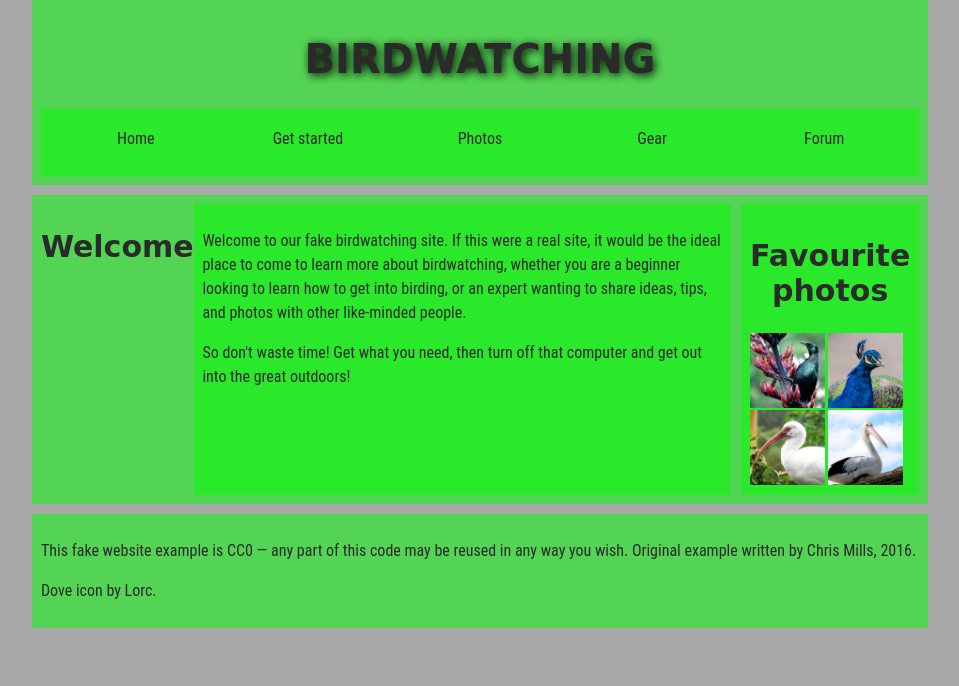
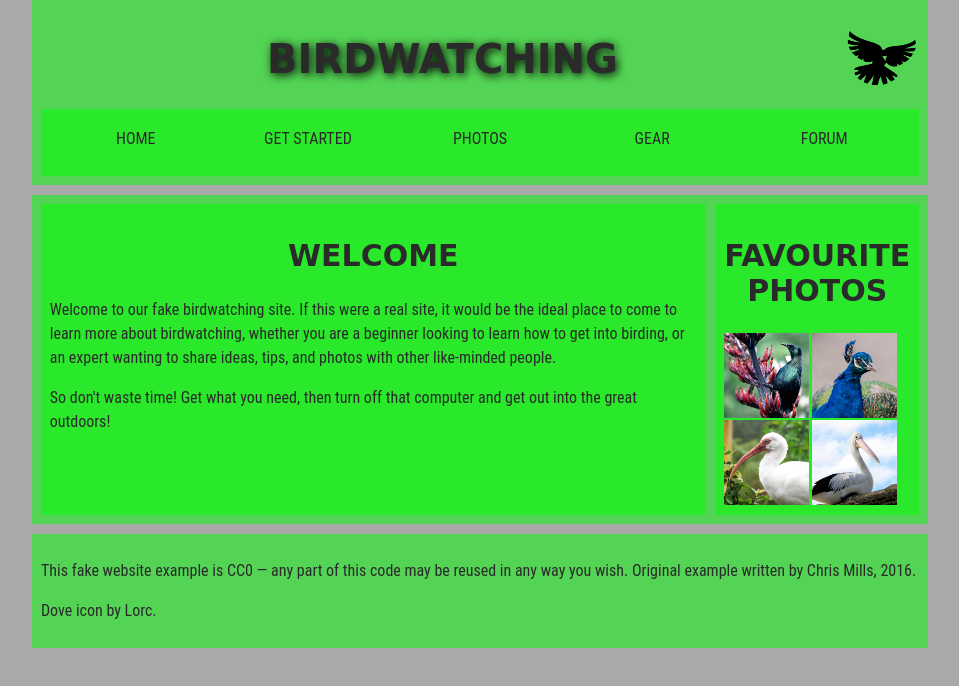
Before and after one commit to EdwinahLynn/inft1206sec6, a plain HTML site: page assignments/assignment1pt2.html in a window 1280 px wide. Shown: the whole page, without its empty margins (160-1119 px from the left). Drawn offline with Linux system fonts and the light colour scheme.

Commit message:
assignment1pt2.html update
Added the dove logo

```diff
--- a/assignments/assignment1pt2.html
+++ b/assignments/assignment1pt2.html
@@ -8,22 +8,23 @@
 </head>
 <body>
     <header>
-        <h1>Birdwatching</h1>
+        <h1>Birdwatching</h1> <img src="../images/dove.png" alt="a black dove" width = "75">
 
         <nav>
             <ul>
-               <li>Home </li>
-                <li>Get started</li>
-                <li>Photos</li>
-                <li>Gear</li>
-                <li>Forum</li>
+               <li> HOME </li>
+                <li>GET STARTED</li>
+                <li>PHOTOS</li>
+                <li>GEAR</li>
+                <li>FORUM</li>
             </ul>
         </nav>
     </header>
 
     <main>
-        <h2>Welcome</h2>
-        <article>
+
+        <article head>
+            <h2>WELCOME</h2>
             <p>Welcome to our fake birdwatching site. If this were a real site, it would be the ideal place to come to learn more about birdwatching, whether you are a beginner looking to learn how to get into birding, or an expert wanting to share ideas, tips, and photos with other like-minded people.</p>
             <p>So don't waste time! Get what you need, then turn off that computer and get out into the great outdoors!</p>
 
@@ -32,11 +33,11 @@
 
 
        <aside>
-           <h2> Favourite photos</h2>
-           <img src="../images/favorite-1.jpg" alt="small black bird, black claws, long black slender beak, links to largest version of the image" width="75">
-           <img src="../images/favorite-2.jpg" alt="Top half of a pretty bird with bright blue plumage on neck, light colored veal, blue headdress links to larger version odf the image" width="75">
-           <img src="../images/favorite-3.jpg" alt="Top half of a large bird with white plumage, very long curved narrow light colored beak, links to a larger verssion of the iamge" width ="75">
-           <img src="../images/favorite-4.jpg" alt="Large bird, mostly white plumage with black plumage on back and rear, long straight white beak, links to larger vesrion of the image" width="75">
+           <h2> FAVOURITE PHOTOS</h2>
+           <img src="../images/favorite-1.jpg" alt="small black bird, black claws, long black slender beak, links to largest version of the image" width="85">
+           <img src="../images/favorite-2.jpg" alt="Top half of a pretty bird with bright blue plumage on neck, light colored veal, blue headdress links to larger version odf the image" width="85">
+           <img src="../images/favorite-3.jpg" alt="Top half of a large bird with white plumage, very long curved narrow light colored beak, links to a larger verssion of the iamge" width ="85">
+           <img src="../images/favorite-4.jpg" alt="Large bird, mostly white plumage with black plumage on back and rear, long straight white beak, links to larger vesrion of the image" width="85">
        </aside>
     </main>
 
```
Also changed, not shown: images/dove.png (added).
